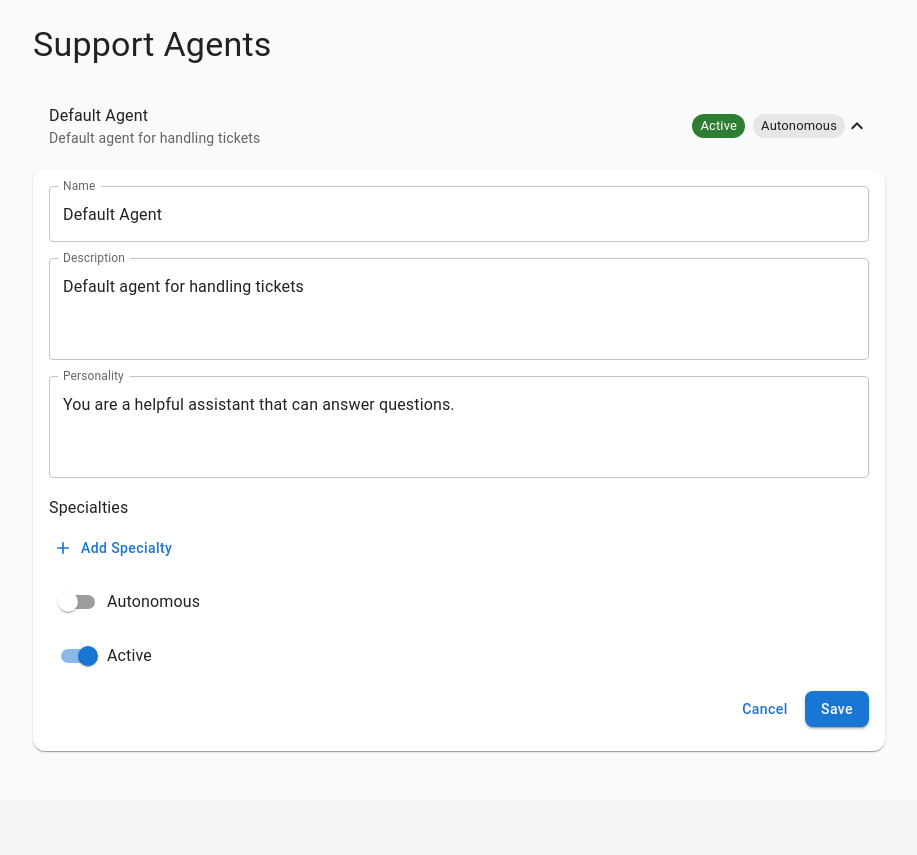
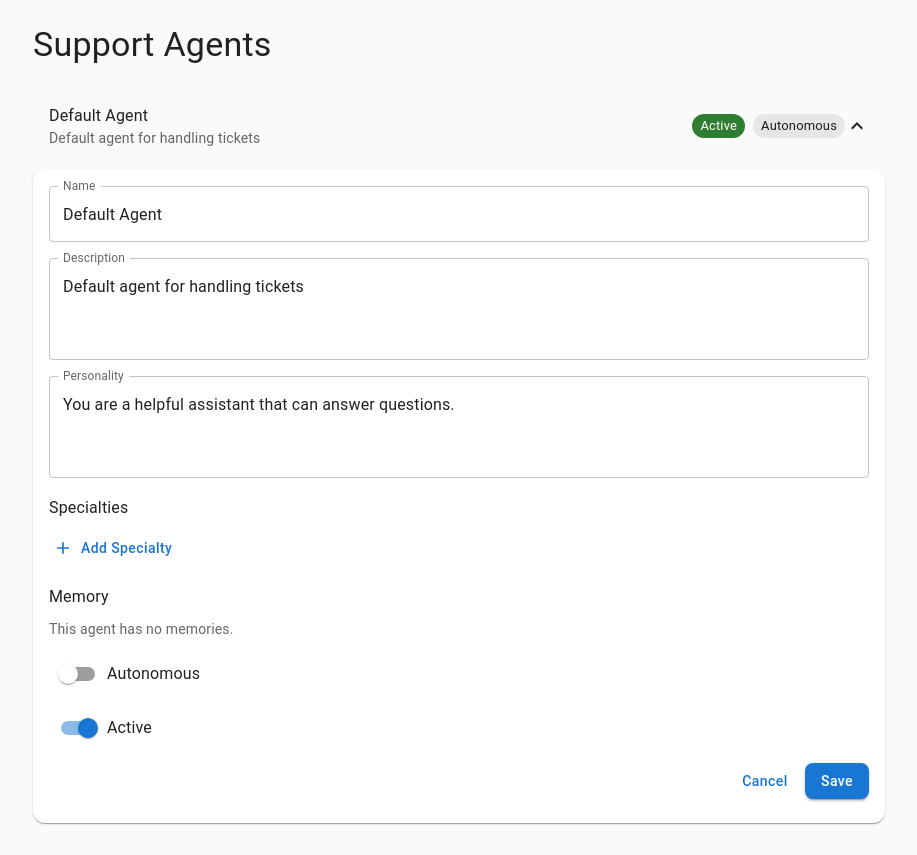
Before and after one commit to RomainJeff/openai-hackathon-vivalehack, a Next.js app: page /agents in a window 1280 px wide. Both pictures are taken after a click on the button 640 px from the left and 125 px from the top of the page. Shown: the whole page, without its empty margins (181-1098 px from the left). Before the commit the page ends 800 px from the top, so only its background shows below. Built offline with nearby package versions, Linux system fonts and the light colour scheme.

Commit message:
feat: update memory display of agents

```diff
--- a/app/agents/page.tsx
+++ b/app/agents/page.tsx
@@ -217,6 +217,37 @@ export default function AgentsPage() {
                             Add Specialty
                           </Button>
                         </Box>
+                        <Box>
+                          <Typography variant="subtitle1" sx={{ mb: 1 }}>Memory</Typography>
+                          {editingAgent.memory && Object.keys(editingAgent.memory).length > 0 ? (
+                            Object.entries(editingAgent.memory).map(([key, value]) => (
+                              <Box key={key} sx={{ mb: 2, p: 2, border: '1px solid', borderColor: 'grey.200', borderRadius: 1 }}>
+                                <Typography variant="body1" component="p" gutterBottom sx={{ fontWeight: 500 }}>
+                                  {key}
+                                </Typography>
+                                <Typography variant="caption" color="text.secondary" sx={{ mb: 0.5, display: 'block' }}>
+                                  Preferred response:
+                                </Typography>
+                                <Chip label={value.humanPreference} color="success" size="small" sx={{ mb: 1.5 }} />
+
+                                {value.options.filter(o => o !== value.humanPreference).length > 0 && (
+                                  <>
+                                    <Typography variant="caption" color="text.secondary" sx={{ mb: 0.5, display: 'block' }}>
+                                      Other options considered:
+                                    </Typography>
+                                    <Stack direction="row" spacing={1} useFlexGap flexWrap="wrap">
+                                      {value.options.filter(o => o !== value.humanPreference).map(option => (
+                                          <Chip key={option} label={option} size="small" variant="outlined" />
+                                      ))}
+                                    </Stack>
+                                  </>
+                                )}
+                              </Box>
+                            ))
+                          ) : (
+                            <Typography variant="body2" color="text.secondary">This agent has no memories.</Typography>
+                          )}
+                        </Box>
                         <FormControlLabel
                           control={
                             <Switch
--- a/app/tickets/[id]/page.tsx
+++ b/app/tickets/[id]/page.tsx
@@ -74,7 +74,7 @@ export default function TicketPage() {
     if (params.id) {
       fetchTicket()
       fetchAgents()
-      const interval = setInterval(fetchTicket, 30000)
+      const interval = setInterval(fetchTicket, 10000)
       return () => clearInterval(interval)
     }
   }, [params.id])
```
